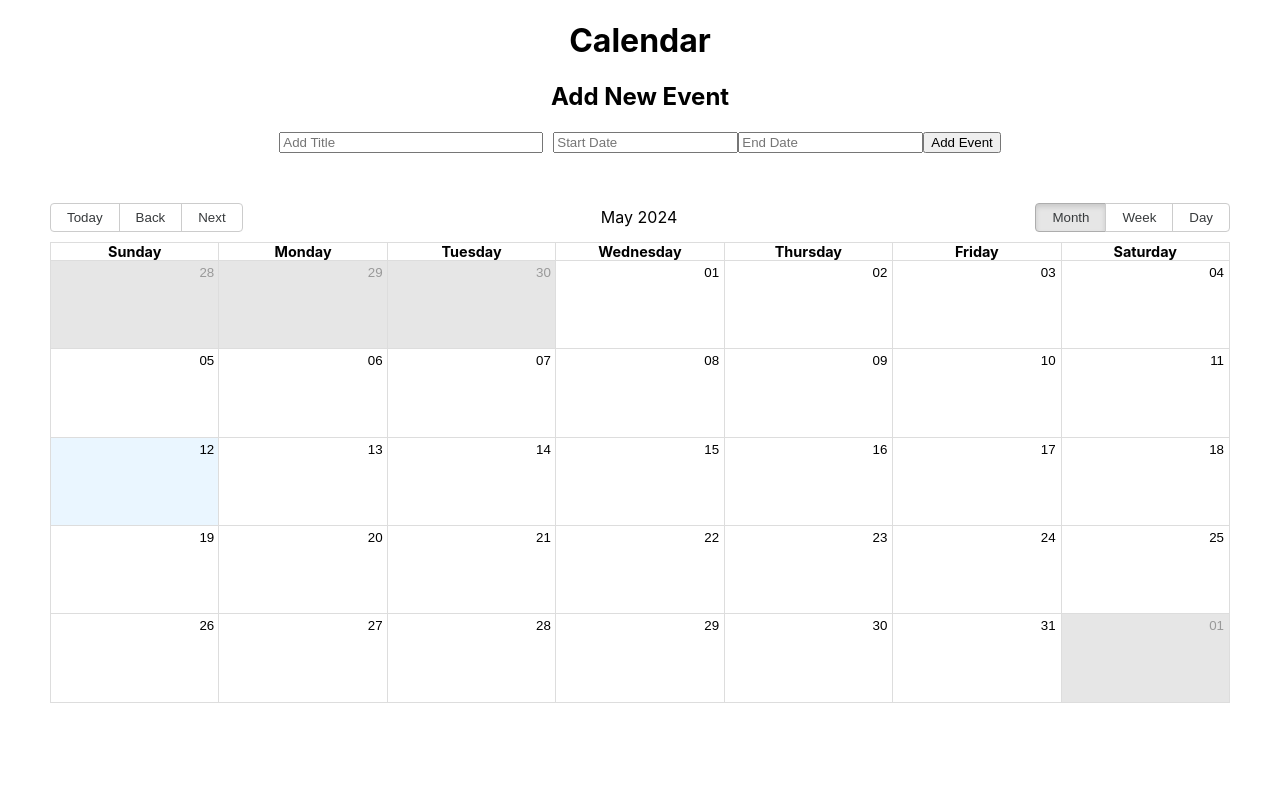
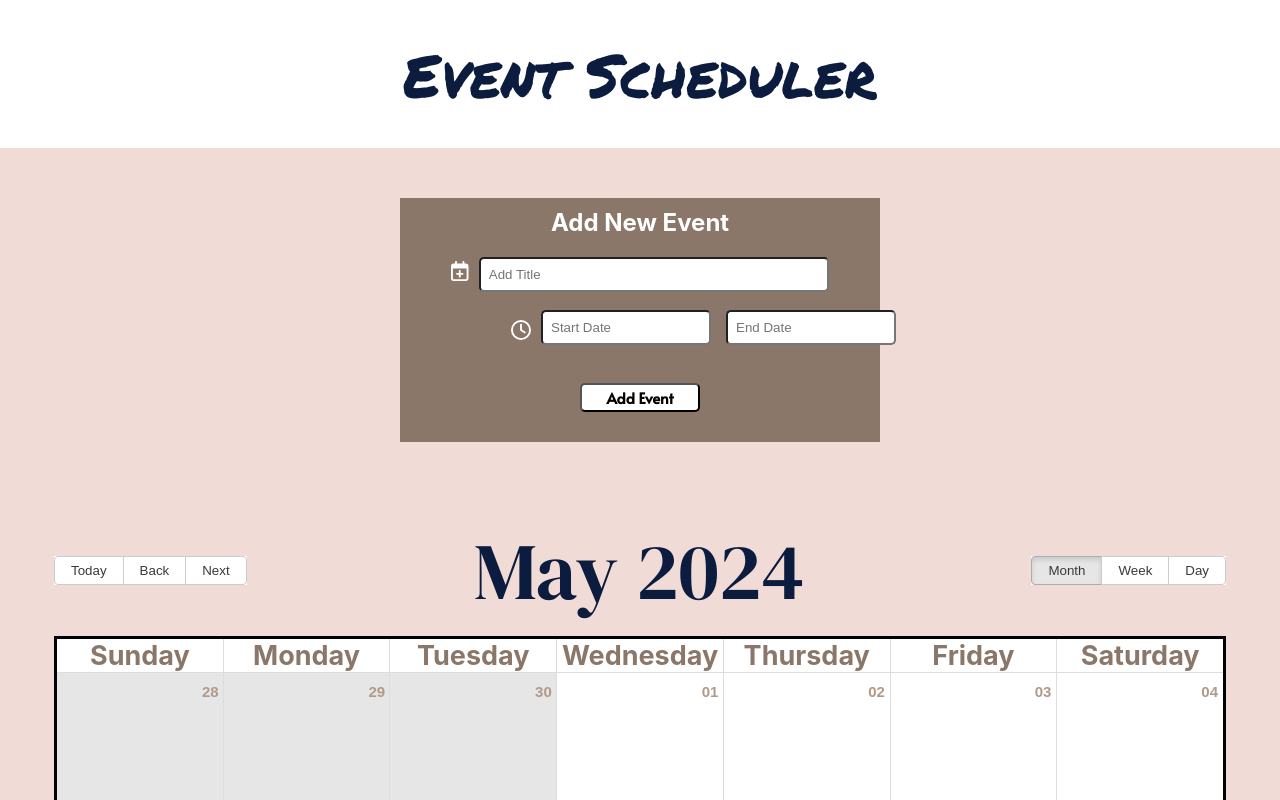
Before and after one commit to GabrielleBelgar/FinalProject_CalendarApp, a React (Create React App) app in the folder grp1_calendarapp/: page / in a window 1280 px wide. Shown: the top 800 px of the page. Built offline with nearby package versions, Linux system fonts and the light colour scheme.

Commit message:
CSS DONE

```diff
--- a/grp1_calendarapp/src/App.css
+++ b/grp1_calendarapp/src/App.css
@@ -1,7 +1,163 @@
+@import url('https://fonts.googleapis.com/css2?family=Alata&family=DM+Serif+Display:ital@0;1&family=Permanent+Marker&display=swap');
+
+.alata-regular {
+	font-family: "Alata", sans-serif;
+	font-weight: 400;
+	font-style: normal;
+  }
+
+.dm-serif-display-regular {
+	font-family: "DM Serif Display", serif;
+	font-weight: 400;
+	font-style: normal;
+}
+
+.permanent-marker-regular {
+	font-family: "Permanent Marker", cursive;
+	font-weight: 400;
+	font-style: normal;
+  }
+
+
 .App {
 	text-align: center;
 }
 
+body{
+	background-color: #f1dbd6;
+}
+
+
+/* ----------------- CALENDAR  -----------------*/
+.Calendar{
+	padding: 4px;
+	margin-top: 20px;
+	margin-bottom: 100px;
+
+}
+
+.rbc-month-view{
+	border: 3px solid;
+	background-color: rgb(255, 255, 255);
+}
+/* NOT WORKING!!!!!!! */
+
+.rbc-btn-group{
+	background-color: white;
+}
+
+
+/* month header */
+.rbc-toolbar-label{
+	font-family: "DM Serif Display", serif;
+	font-size: 80px;
+	color: #0c1c3e;
+
+}
+.rbc-month-header{
+	font-size: 30px;
+	color: #8a776a;
+}
+
+.rbc-button-link {
+	font-size: 15px;
+	font-weight: 600;
+	margin-top: 10px;
+	color: #b19a89;
+}
+
+/* CALENDAR WEEK VIEW */
+	.rbc-time-view{
+		border: 3px solid;
+		background-color: white;
+	}
+	.rbc-row.rbc-time-header-cell{
+		height: 50px;
+	}
+
+	.rbc-timeslot-group{
+	font-size: 15px;
+	font-weight: 600;
+	}
+
+	.rbc-event-content{
+		font-family: Alata, sans-serif;
+		font-size: 13px;
+	}
+
+/* ----------------- ADD EVENT  -----------------*/
+.AddHeader{
+	COLOR: white;
+	margin-top: -20px;
+}
+.AddEventGrp{
+	background-color: #8a776a;;
+	padding: 30px 20px;
+	margin-left: 400px;
+	margin-right: 400px;
+}
+
+.EventTitle{
+	border-radius: 5px;
+	padding:8px;
+	text-align: left;
+	width: 330px;
+}
+
+.DateInput{
+	display: flex;
+	border-radius: 5px;
+	padding:8px;
+	width: 150px;
+	margin-top: 10px;
+}
+.StartDate{
+	border-radius: 5px;
+	padding:8px;
+	width: 150px;
+	margin-left: 10px;
+}
+
+.EndDate{
+	border-radius: 5px;
+	padding:8px;
+	width: 150px;
+	margin-left: 15px;
+}
+
+.EventIcon{
+	color: white;
+	margin-right: 10px;
+	height: 20px;
+}
+
+.ClockIcon{
+	color: white;
+	height: 20px;
+	margin-top: 10px;
+	margin-left: 83px;
+}
+
+.submit-btn{
+	border-radius: 5px;
+	font-family: Alata, sans-serif;
+	padding:2px 5px;
+	width: 120px;
+	font-size: 15px;
+	font-weight: 600;
+	background-color: white;
+	margin-top: 10px;
+	transition: white 0.3s;
+}
+
+.submit-btn:hover {
+	background-color: #0c1c3e;
+	color: white;
+}
+
+
+
+/* ----------------- POP UP WINDOW  -----------------*/
 .popup {
 	position: fixed;
 	top: 0;
@@ -12,11 +168,132 @@
 	display: flex;
 	justify-content: center;
 	align-items: center;
+	z-index: 5;
   }
 
   .popup-content {
-	background-color: white;
+	background-color: #f1dbd6;
 	padding: 20px;
 	border-radius: 5px;
 	box-shadow: 0 2px 5px rgba(0, 0, 0, 0.3);
+	width: 600px;
+	height: 240px;
   }
+
+  .popup-inner-header {
+	display: flex;
+	flex-direction: column; /* Stack pairs vertically */
+	font-family: Alata, sans-serif;
+	font-weight: 600;
+	font-size: 25px;
+	margin-left: 20px;
+	color: #8a776a;
+  }
+
+  .popup-inner-pair {
+	display: flex;
+	align-items: center; /* Align items vertically */
+	margin-bottom: -20px;
+  }
+
+  .popup-inner-title {
+	margin-right: 10px; /* Add some space between the label and the value */
+  }
+
+  .popup-inner-value {
+	font-size: 19px;
+	font-weight: 300;
+	color: black;
+	font-family: Alata, sans-serif;
+  }
+
+  .closeIcon{
+	margin-left: 500px;
+	cursor: pointer;
+	transition: 0.3s;
+  }
+
+  .closeIcon:hover {
+	/* Add hover effect */
+	color: #0c1c3e; /* For example, change the color on hover */
+  }
+
+  .Delete-btn{
+	border-radius: 5px;
+	font-family: Alata, sans-serif;
+	padding:2px 5px;
+	width: 120px;
+	font-size: 15px;
+	font-weight: 600;
+	background-color: white;
+	margin-top: 30px;
+	transition: white 0.3s;
+	cursor: pointer;
+  }
+  .Delete-btn:hover {
+	background-color: #0c1c3e;
+	color: white;
+}
+
+  .Edit-btn{
+	border-radius: 5px;
+	font-family: Alata, sans-serif;
+	padding:2px 5px;
+	width: 120px;
+	font-size: 15px;
+	font-weight: 600;
+	background-color: white;
+	margin-top: 30px;
+	transition: white 0.3s;
+	cursor: pointer;
+	margin-right:30px ;
+  }
+
+  .Edit-btn:hover {
+	background-color: #0c1c3e;
+	color: white;
+}
+
+.ClockIcon-popup{
+	margin-top: 20px;
+	margin-right: 10px;
+}
+
+.EventTitle-popup{
+	border-radius: 5px;
+	padding:8px;
+	text-align: left;
+	width: 330px;
+	display: flex;
+	justify-content: center;
+	margin-left: 140px;
+}
+
+.popup-datepicker{
+	position: relative;
+	border-radius: 5px;
+	padding:8px;
+	width: 150px;
+	margin-top: 10px;
+	margin-right: 20px;
+}
+
+.popup-inner-header-edit{
+	font-family: Alata, sans-serif;
+	font-weight: 600;
+	font-size: 25px;
+	margin-left: -20px;
+	color: #8a776a;
+	display: flex;
+	flex-direction: column;
+}
+
+
+.Header{
+	color: #0c1c3e;
+	font-size: 60px;
+	font-family: Permanent Marker;
+	background-color: #ffffff;
+	margin-bottom: 50px;
+	padding: 30px;
+}
--- a/grp1_calendarapp/src/App.js
+++ b/grp1_calendarapp/src/App.js
@@ -8,6 +8,15 @@ import "react-big-calendar/lib/css/react-big-calendar.css";
 import DatePicker from "react-datepicker";
 import "react-datepicker/dist/react-datepicker.css";
 import "./App.css";
+import { FontAwesomeIcon } from '@fortawesome/react-fontawesome';
+import { faClock } from '@fortawesome/free-regular-svg-icons';
+import { faCalendarPlus } from '@fortawesome/free-regular-svg-icons';
+import { faXmark } from '@fortawesome/free-solid-svg-icons';
+
+
+
+
+
 
 const locales = {
     "en-US": require("date-fns/locale/en-US"),
@@ -79,9 +88,10 @@ const Popup = ({ event, onDelete, showPopup, setShowPopup, onEdit }) => {
         {isEditing ? (
           <>
             <div>
-              <div>
-                Title:{" "}
+              <div className="popup-inner-header-edit">
+                Event Title:{" "}
                 <input
+                className="EventTitle-popup"
                   type="text"
                   value={editedEvent.title}
                   onChange={(e) =>
@@ -89,9 +99,12 @@ const Popup = ({ event, onDelete, showPopup, setShowPopup, onEdit }) => {
                   }
                 />
               </div>
-              <div>
+              <div className="popup-inner-header-edit">
+                <div className="popup-datepicker-container">
+                  <FontAwesomeIcon icon={faClock} className="ClockIcon-popup" />
                   Start:{" "}
                   <DatePicker
+                    className="popup-datepicker"
                     selected={editedEvent.start}
                     onChange={(date) =>
                       setEditedEvent({ ...editedEvent, start: date })
@@ -101,9 +114,11 @@ const Popup = ({ event, onDelete, showPopup, setShowPopup, onEdit }) => {
                     timeCaption="Time"
                   />
                 </div>
-              <div>
+                <div className="popup-datepicker-container">
+                <FontAwesomeIcon icon={faClock} className="ClockIcon-popup" />
                   End:{" "}
                   <DatePicker
+                    className="popup-datepicker"
                     selected={editedEvent.end}
                     onChange={(date) =>
                       setEditedEvent({ ...editedEvent, end: date })
@@ -114,19 +129,30 @@ const Popup = ({ event, onDelete, showPopup, setShowPopup, onEdit }) => {
                   />
                 </div>
               </div>
-            <button onClick={handleSave}>Save</button>
-            <button onClick={handleClose}>Cancel</button>
+            </div>
+            <button onClick={handleClose} className="Edit-btn">Cancel</button>
+            <button onClick={handleSave} className="Delete-btn">Save</button>
+
           </>
         ) : (
           <>
-            <div>
-              <div>Title: {event.title}</div>
-              <div>Start: {format(event.start, "MMMM d, yyyy h:mm a")}</div>
-              <div>End: {format(event.end, "MMMM d, yyyy h:mm a")}</div>
+           <div className="popup-inner-header">
+           <FontAwesomeIcon icon={faXmark} className="closeIcon" onClick={handleClose} />
+              <div className="popup-inner-pair">
+                <div className="popup-inner-title">Event Title:</div>
+                <p className="popup-inner-value">{event.title}</p>
               </div>
-            <button onClick={handleEdit}>Edit</button>
-            <button onClick={handleDelete}>Delete</button>
-            <button onClick={handleClose}>Close</button>
+              <div className="popup-inner-pair">
+                <div className="popup-inner-title">Start:</div>
+                <p className="popup-inner-value">{format(event.start, "MMMM d, yyyy h:mm a")}</p>
+              </div>
+              <div className="popup-inner-pair">
+                <div className="popup-inner-title">End:</div>
+                <p className="popup-inner-value">{format(event.end, "MMMM d, yyyy h:mm a")}</p>
+              </div>
+            </div>
+            <button onClick={handleEdit} className="Edit-btn">Edit</button>
+            <button onClick={handleDelete} className="Delete-btn">Delete</button>
           </>
         )}
       </div>
@@ -164,10 +190,6 @@ function App() {
     alert("Event has been successfully added!");
 
 
-
-        setAllEvents([...allEvents, newEvent]);
-        alert("Event has been successfully added!");
-
     }
 
       const handleDeleteEvent = (id) => {
@@ -190,21 +212,28 @@ function App() {
         setShowPopup(true);
       }
 
+
       return (
         <div className="App">
-          <h1>Calendar</h1>
-          <h2>Add New Event</h2>
-          <div>
+          <div className="Header">Event Scheduler</div>
+          <div className="AddEventGrp">
+          <h2 className="AddHeader">Add New Event</h2>
+
+          <FontAwesomeIcon icon={faCalendarPlus} className="EventIcon" />
             <input
+            className="EventTitle"
               type="text"
               placeholder="Add Title"
-              style={{ width: "20%", marginRight: "10px" }}
               value={newEvent.title}
               onChange={(e) =>
                 setNewEvent({ ...newEvent, title: e.target.value })
               }
             />
+            <br></br>
+            <div className="DateInput">
+                <FontAwesomeIcon icon={faClock} className="ClockIcon" />
                 <DatePicker
+                  className="StartDate"
                   placeholderText="Start Date"
                   selected={newEvent.start}
                   onChange={(date) => setNewEvent({ ...newEvent, start: date })}
@@ -213,9 +242,9 @@ function App() {
                   timeIntervals={15}
                   dateFormat="MMMM d, yyyy h:mm aa"
                   timeCaption="Time"
-              style={{ marginRight: "10px" }}
                 />
                 <DatePicker
+                  className="EndDate"
                   placeholderText="End Date"
                   selected={newEvent.end}
                   onChange={(date) => setNewEvent({ ...newEvent, end: date })}
@@ -224,10 +253,13 @@ function App() {
                   timeIntervals={15}
                   dateFormat="MMMM d, yyyy h:mm aa"
                   timeCaption="Time"
-              style={{ marginRight: "10px" }}
                 />
-            <button onClick={handleAddEvent}>Add Event</button>
               </div>
+                    <br></br>
+
+            <button className="submit-btn" onClick={handleAddEvent}>Add Event</button>
+          </div>
+          <div className="Calendar">
             <Calendar
               localizer={localizer}
               events={allEvents}
@@ -236,8 +268,9 @@ function App() {
               onSelectEvent={handleEventClick}
               selectable={true}
               views={["month", "week", "day"]}
-            style={{ height: 500, margin: "50px" }}
+              style={{ height: 800, margin: "50px"}}
             />
+          </div>
           <Popup
             event={popupEvent}
             onDelete={handleDeleteEvent}
--- a/package.json
+++ b/package.json
@@ -1,5 +1,9 @@
 {
   "dependencies": {
+    "@fortawesome/fontawesome-svg-core": "^6.5.2",
+    "@fortawesome/free-regular-svg-icons": "^6.5.2",
+    "@fortawesome/free-solid-svg-icons": "^6.5.2",
+    "@fortawesome/react-fontawesome": "^0.2.0",
     "date-fns": "^3.6.0",
     "react-big-calendar": "^1.12.1",
     "react-datepicker": "^6.9.0"
```
Also changed, not shown: 1 other file (tests, documents, lock files or other folders). Lines whose indentation alone changed are shown as unchanged.
